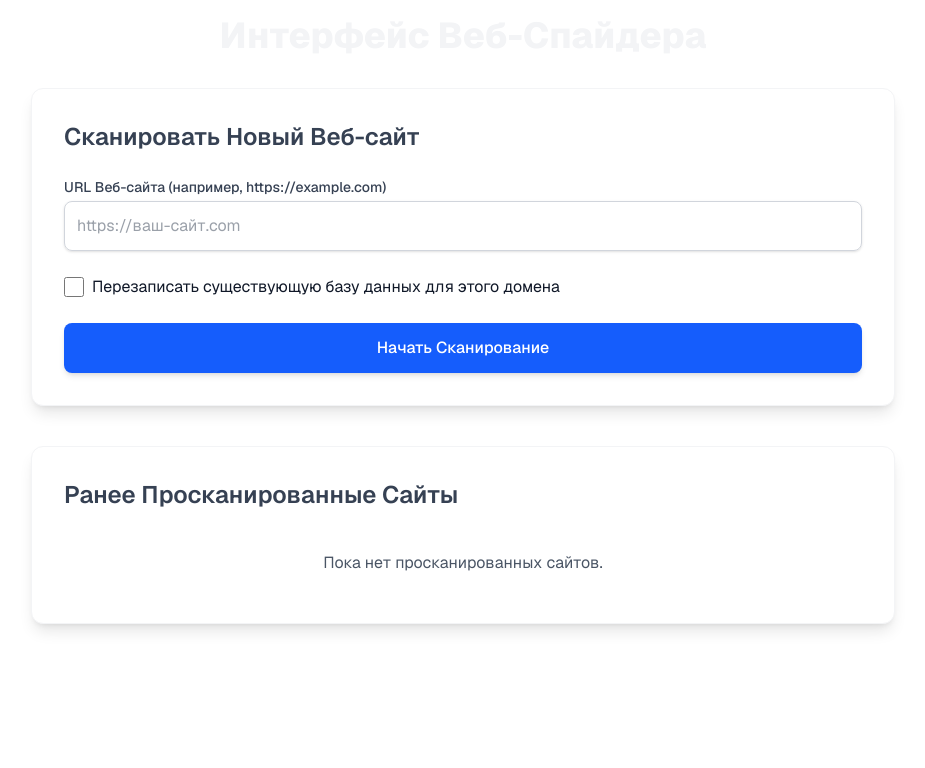
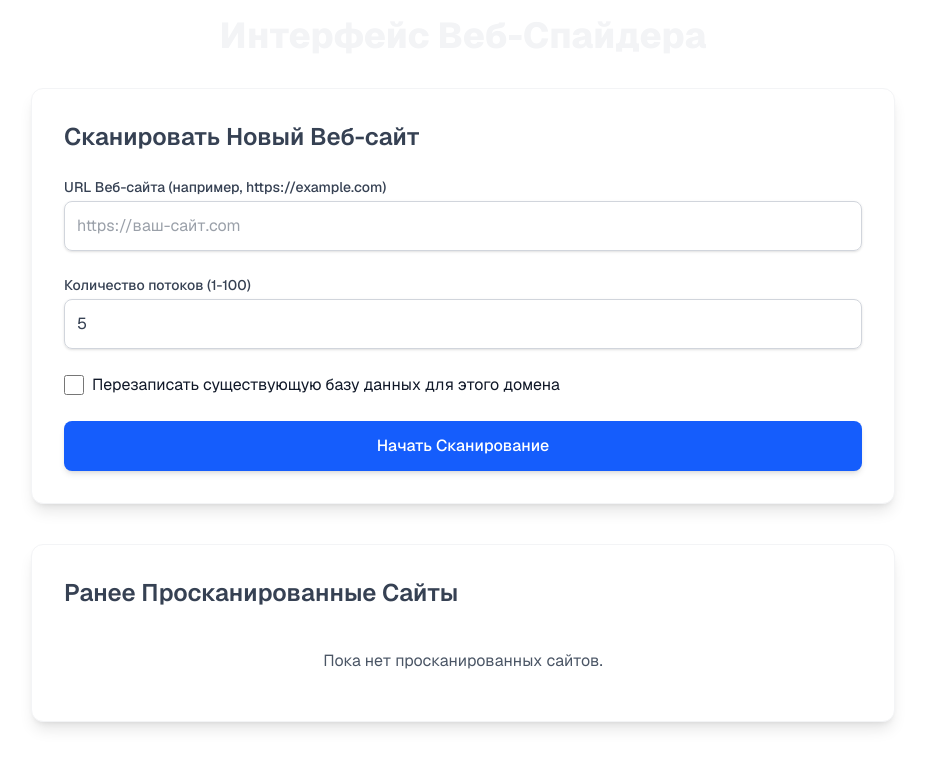
Before and after one commit to andxbes/spider-next, a Next.js app: page / in a window 1280 px wide. Shown: the top 768 px of the page, without its empty margins (177-1102 px from the left). Built offline with nearby package versions, Linux system fonts and the light colour scheme.

Commit message:
set custom workers

```diff
--- a/src/app/api/scan/route.js
+++ b/src/app/api/scan/route.js
@@ -14,7 +14,7 @@ import { getDbPath, updateScanStatus, getAllScannedSites } from '@/spider/db';
 const scanProcesses = new Map();
 
 export async function POST(req) {
-    const { url, overwrite } = await req.json();
+    const { url, overwrite, concurrency } = await req.json();
 
     if (!url) {
         return NextResponse.json({ message: 'URL is required' }, { status: 400 });
@@ -114,7 +114,8 @@ export async function POST(req) {
         });
 
         // Send the initial 'start' message to the worker after setting up listeners
-        worker.postMessage({ type: 'start', url: url, overwrite: overwrite });
+        const numConcurrency = concurrency > 0 ? concurrency : 5; // По умолчанию 5, если не указано или неверно
+        worker.postMessage({ type: 'start', url: url, overwrite: overwrite, concurrency: numConcurrency });
         updateScanStatus(dbName, 'pending'); // Set initial status in metadata DB
 
         return NextResponse.json({ message: 'Scan initiated', dbName: dbName, status: 'pending' }, { status: 202 });
--- a/src/app/page.js
+++ b/src/app/page.js
@@ -8,6 +8,7 @@ import { useRouter } from "next/navigation"; // Для App Router useRouter из
 export default function HomePage() {
   const [url, setUrl] = useState("");
   const [overwrite, setOverwrite] = useState(false);
+  const [concurrency, setConcurrency] = useState(5);
   const [scanInProgress, setScanInProgress] = useState(false);
   // scanStatus теперь будет объектом, содержащим status, progress (который может быть null), и другие метаданды
   const [scanStatus, setScanStatus] = useState(null);
@@ -110,7 +111,7 @@ export default function HomePage() {
       const res = await fetch("/api/scan", {
         method: "POST",
         headers: { "Content-Type": "application/json" },
-        body: JSON.stringify({ url, overwrite }),
+        body: JSON.stringify({ url, overwrite, concurrency }),
       });
 
       if (res.status === 202) {
@@ -178,6 +179,25 @@ export default function HomePage() {
               placeholder="https://ваш-сайт.com"
               value={url}
               onChange={(e) => setUrl(e.target.value)}
+              required
+              disabled={scanInProgress}
+            />
+          </div>
+          <div>
+            <label
+              htmlFor="concurrency"
+              className="block text-sm font-medium text-gray-700 mb-1"
+            >
+              Количество потоков (1-100)
+            </label>
+            <input
+              type="number"
+              id="concurrency"
+              className="mt-1 block w-full border border-gray-300 rounded-lg shadow-sm p-3 text-gray-700 focus:ring-blue-500 focus:border-blue-500 text-base transition duration-150 ease-in-out"
+              value={concurrency}
+              onChange={(e) => setConcurrency(parseInt(e.target.value, 10) || 1)}
+              min="1"
+              max="100"
               required
               disabled={scanInProgress}
             />
--- a/src/spider/index.js
+++ b/src/spider/index.js
@@ -216,8 +216,14 @@ if (parentPort) {
     parentPort.on('message', async (message) => {
         console.log(`[SPIDER_WORKER] Получено сообщение типа: ${message.type}`);
         if (message.type === 'start') {
-            const { url, overwrite } = message;
+            const { url, overwrite, concurrency } = message;
             baseUrl = url;
+
+            if (concurrency && concurrency > 0) {
+                maxConcurrency = concurrency;
+                console.log(`[SPIDER_WORKER] Установлено количество потоков: ${maxConcurrency}`);
+            }
+
             try {
                 dbName = new URL(baseUrl).hostname;
             } catch (e) {
```
